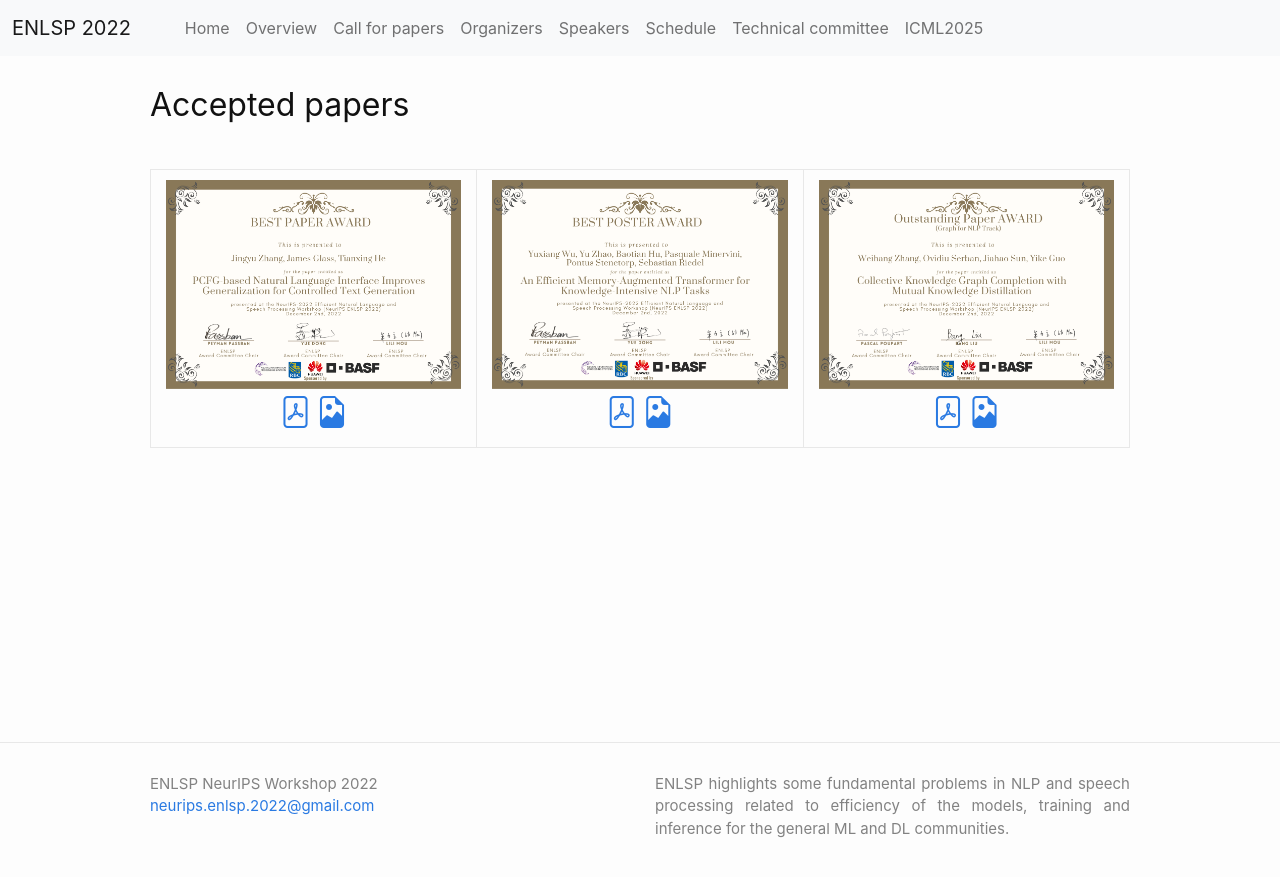
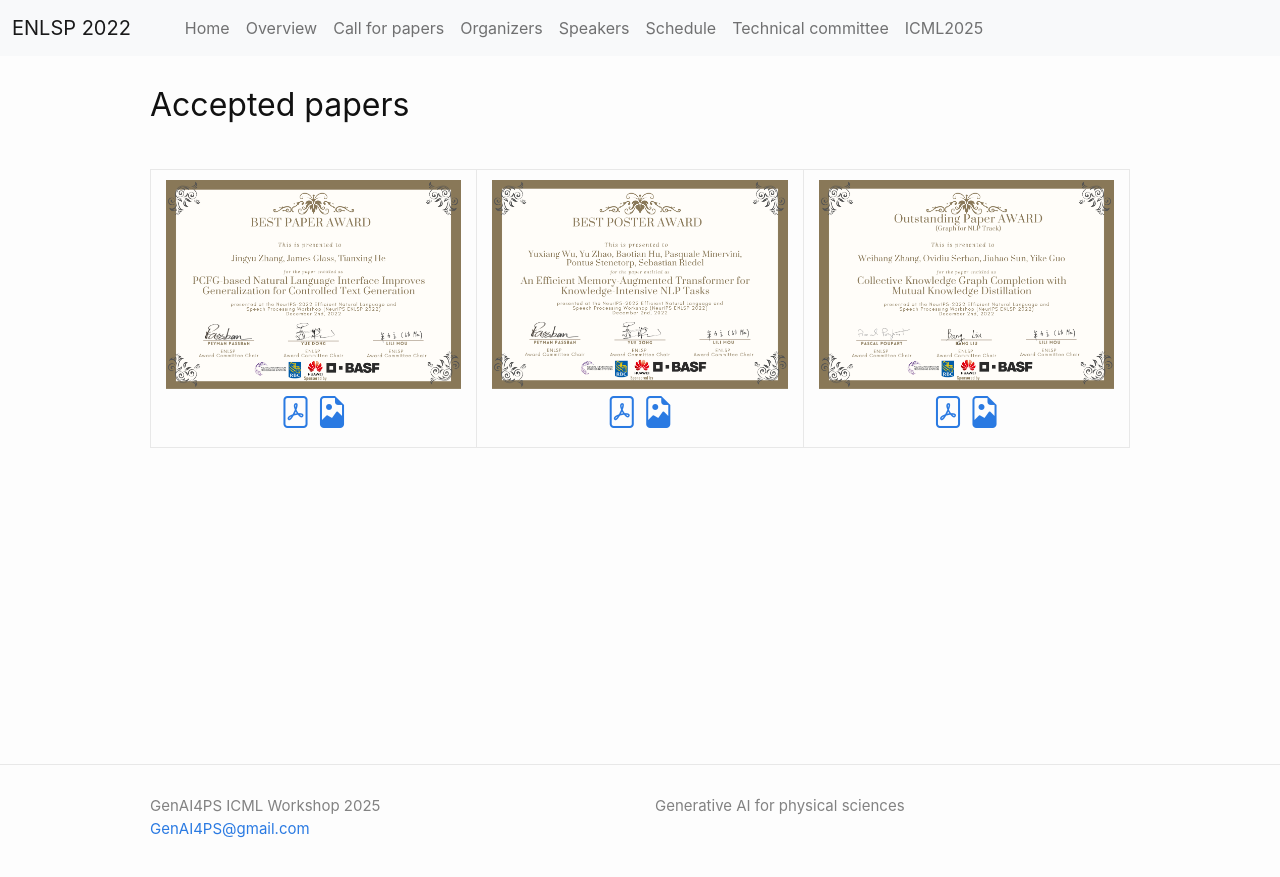
Before and after one commit to GenAI4PS/GenAI4PS.github.io, a Jekyll site: the page built from accepted_papers.html, in a window 1280 px wide. Shown: the top 877 px of the page. Built offline with Jekyll 4.4.1, drawn with Linux system fonts in a browser that asks for light colours; nearby versions of some CDN libraries.

Commit message:
config for jekyll

```diff
--- a/_config.yml
+++ b/_config.yml
@@ -1,11 +1,9 @@
-title: ENLSP NeurIPS Workshop 2022
+title: GenAI4PS ICML Workshop 2025
 author:
-  name: ENLSP NeurIPS Workshop 2022
-  email: neurips.enlsp.2022@gmail.com
+  name: GenAI4PS ICML Workshop 2025
+  email: GenAI4PS@gmail.com
 description: > # this means to ignore newlines until "show_excerpts:"
-  ENLSP highlights some fundamental problems in NLP and speech
-  processing related to efficiency of the models, training and
-  inference for the general ML and DL communities.
+  Generative AI for physical sciences
 
 # Customized links for main menu
 header_menu:
```
